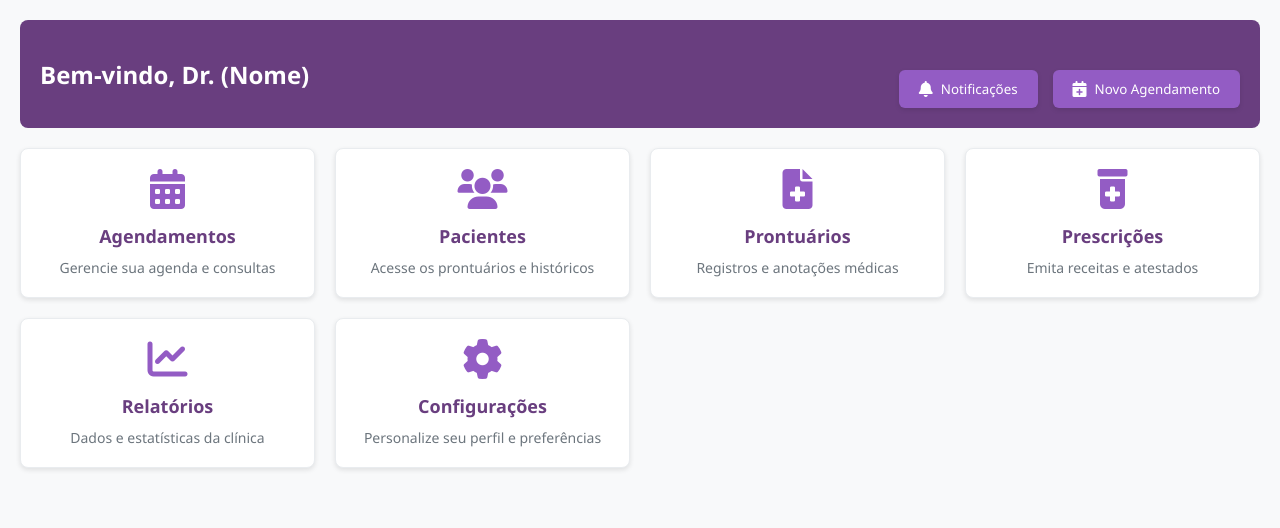
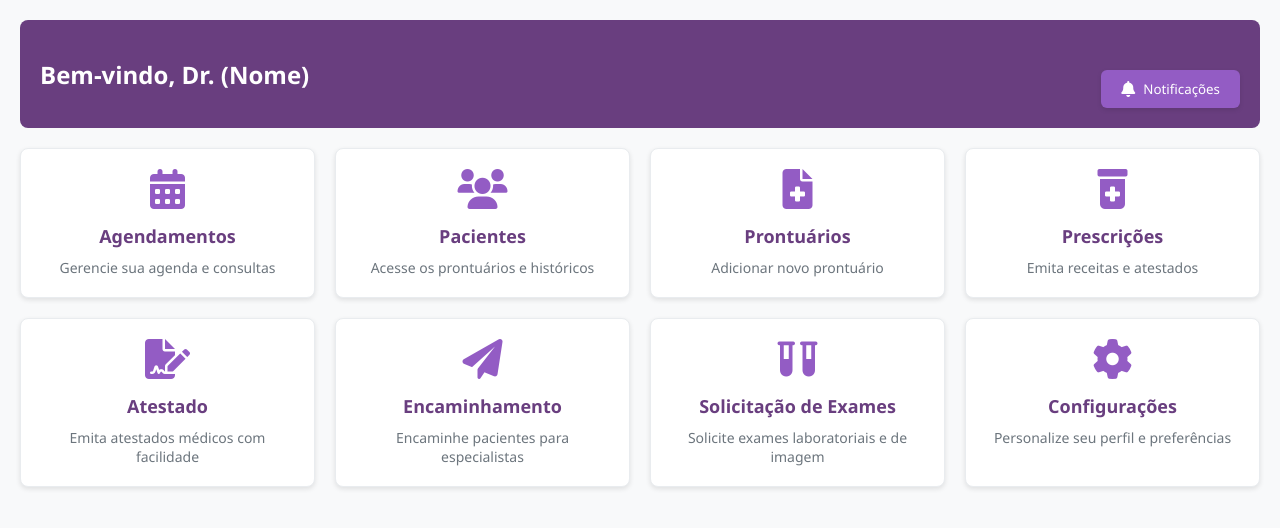
Before and after one commit to magalycarneiro/SGS, a PHP site: page /clinica/medico/index.php in a window 1280 px wide. Shown: the top 528 px of the page. Run offline with PHP 8.4, Linux system fonts and the light colour scheme.

Commit message:
prontuario atualizado

```diff
--- a/clinica/medico/index.php
+++ b/clinica/medico/index.php
@@ -167,9 +167,6 @@
             <button class="action-btn">
                 <i class="fas fa-bell"></i> Notificações
             </button>
-            <button class="action-btn">
-                <i class="fas fa-calendar-plus"></i> Novo Agendamento
-            </button>
         </div>
     </div>
 
@@ -180,16 +177,16 @@
             <p>Gerencie sua agenda e consultas</p>
         </div>
 
-        <div class="card" onclick="location.href='#'">
+        <div class="card" onclick="location.href='Prontuario/index.php'">
             <i class="fas fa-users"></i>
             <h2>Pacientes</h2>
             <p>Acesse os prontuários e históricos</p>
         </div>
 
-        <div class="card" onclick="location.href='Prontuario/index.php'">
+        <div class="card" onclick="location.href='Prontuario/cadastro_prontuario.php'">
             <i class="fas fa-file-medical"></i>
-            <h2><a href="Prontuario/index.php">Prontuários</a></h2>
-            <p>Registros e anotações médicas</p>
+            <h2><a href="Prontuario/cadastro_prontuario.php">Prontuários</a></h2>
+            <p>Adicionar novo prontuário</p>
         </div>
 
         <div class="card" onclick="location.href='#'">
@@ -199,16 +196,31 @@
         </div>
 
         <div class="card" onclick="location.href='#'">
-            <i class="fas fa-chart-line"></i>
-            <h2>Relatórios</h2>
-            <p>Dados e estatísticas da clínica</p>
-        </div>
+    <i class="fas fa-file-signature"></i>
+    <h2>Atestado</h2>
+    <p>Emita atestados médicos com facilidade</p>
+</div>
+
+<div class="card" onclick="location.href='#'">
+    <i class="fas fa-paper-plane"></i>
+    <h2>Encaminhamento</h2>
+    <p>Encaminhe pacientes para especialistas</p>
+</div>
+
+<div class="card" onclick="location.href='#'">
+    <i class="fas fa-vials"></i>
+    <h2>Solicitação de Exames</h2>
+    <p>Solicite exames laboratoriais e de imagem</p>
+</div>
+
 
         <div class="card" onclick="location.href='#'">
             <i class="fas fa-cog"></i>
             <h2>Configurações</h2>
             <p>Personalize seu perfil e preferências</p>
         </div>
+
+
     </div>
 </body>
 </html>
```
Also changed, not shown: clinica/medico/Prontuario/index.php (+0 -7 lines).
